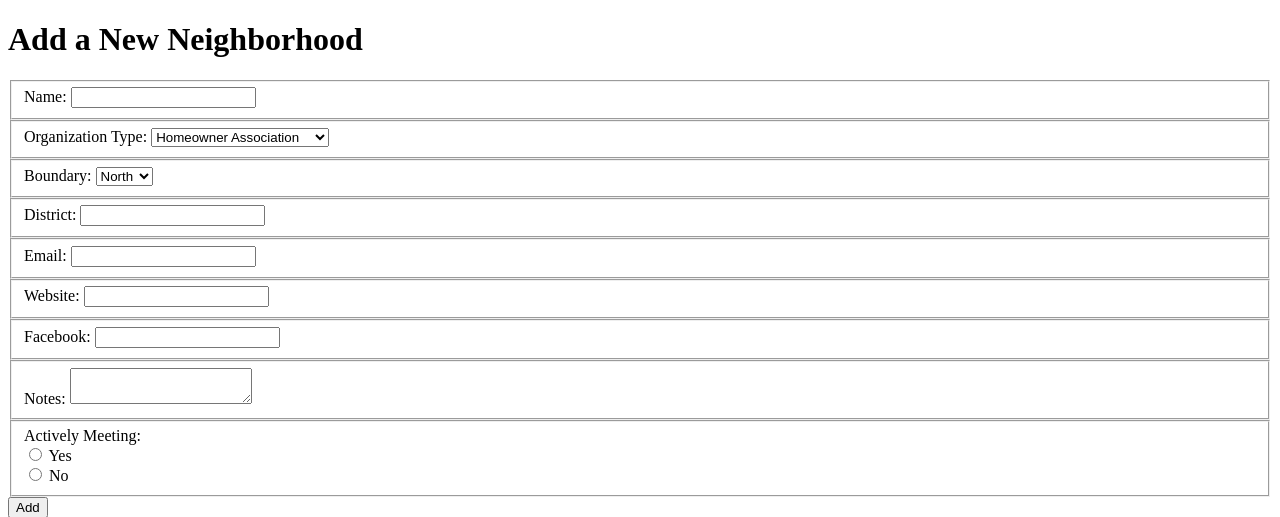
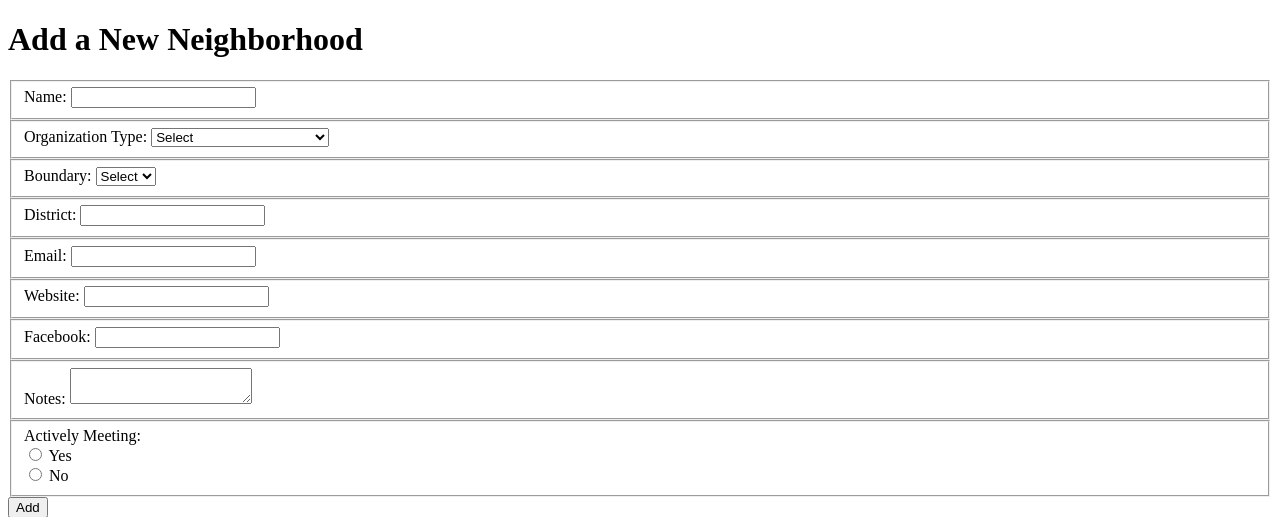
Before and after one commit to NSS-Post-Grad/knxhx-city-challenge, a Django app: page /neighborhood/form in a window 1280 px wide. Shown: the top 517 px of the page. Run offline with Django 3.2, Linux system fonts and the light colour scheme; the visitor is signed in with stand-in values (Sample User, id 1).

Commit message:
added required for org type and boundary selects, added empty select option to org, boundary, and day selects, made day input a select

```diff
--- a/neighborhoodApp/templates/neighborhoods/form.html
+++ b/neighborhoodApp/templates/neighborhoods/form.html
@@ -14,7 +14,8 @@
         </fieldset>
         <fieldset>
             <label for="org_type">Organization Type: </label>
-            <select name="org_type" id="org_type">
+            <select required name="org_type" id="org_type">
+                <option value="" disabled selected>Select</option>
                 <option value="Homeowner Association">Homeowner Association</option>
                 <option value="Neighborhood Association">Neighborhood Association</option>
                 <option value="Neighborhood Watch">Neighborhood Watch</option>
@@ -23,7 +24,8 @@
         </fieldset>
         <fieldset>
             <label for="boundary">Boundary: </label>
-            <select name="boundary" id="boundary">
+            <select required name="boundary" id="boundary">
+                <option value="" disabled selected>Select</option>
                 <option value="North">North</option>
                 <option value="South">South</option>
                 <option value="East">East</option>
@@ -68,7 +70,16 @@
             </fieldset>
             <fieldset>
                 <label for="day">Day: </label>
-                <input id="day" type="text" name="day">
+                <select name="day" id="day">
+                    <option value="" selected>Select</option>
+                    <option value="Monday">Monday</option>
+                    <option value="Tuesday">Tuesday</option>
+                    <option value="Wednesday">Wednesday</option>
+                    <option value="Thursday">Thursday</option>
+                    <option value="Friday">Friday</option>
+                    <option value="Saturday">Saturday</option>
+                    <option value="Sunday">Sunday</option>
+                </select>
             </fieldset>
             <fieldset>
                 <label for="week">Week: </label>
```
